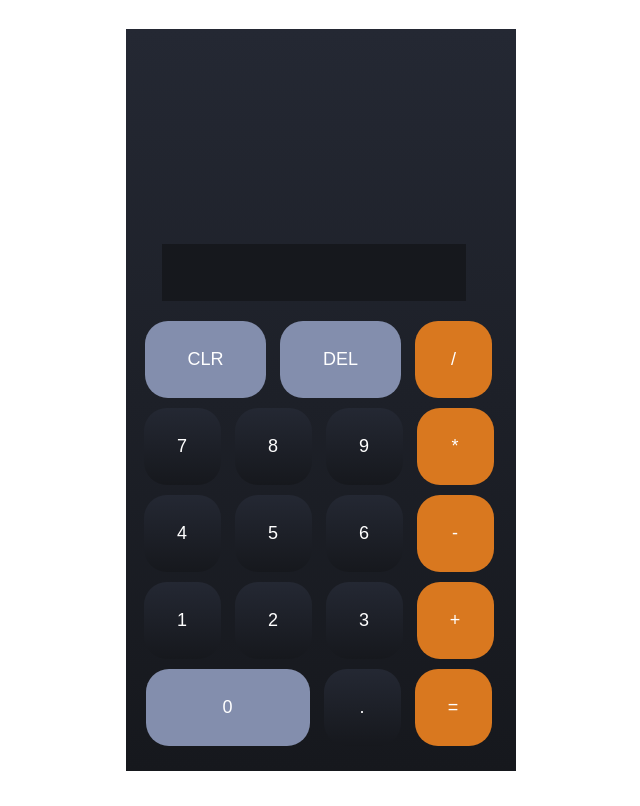
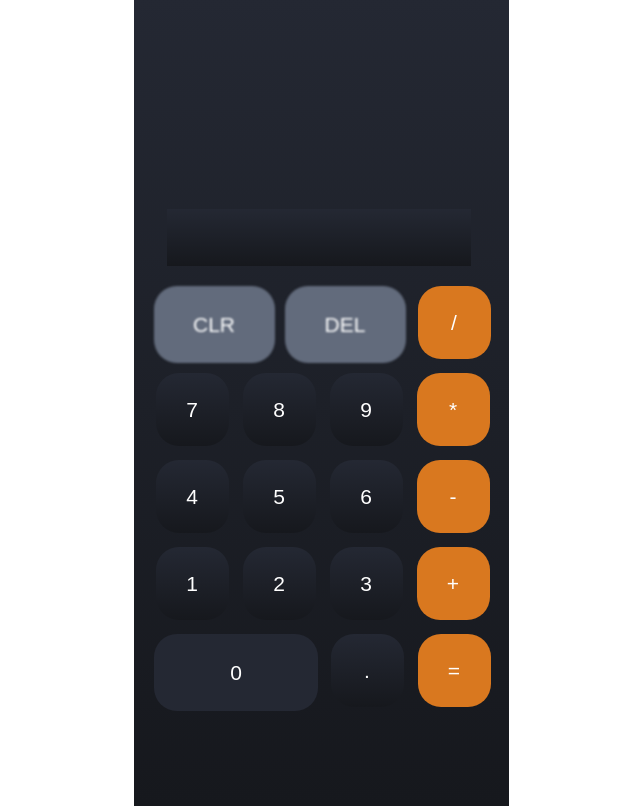
Before and after one commit to Durdona11/conculator, a plain HTML site: page index.html in a window 1280 px wide. Shown: the whole page, without its empty margins (319-959 px from the left). Drawn offline with Linux system fonts and the light colour scheme.

Commit message:
tuzalmadi

```diff
--- a/index.html
+++ b/index.html
@@ -12,28 +12,68 @@
     <div class="calculator">
         <input type="text" id="display" disabled>
         <br>
+        <div class="barcha">
+
+
+        <div class="clr">
             <button class="one" onclick="clearDisplay()">CLR</button>
+        </div>
+        <div class="del">
             <button class="two" onclick="clearDisplay()">DEL</button>
+        </div>
+    <div class="bol">
         <button class="light" onclick="appendToDisplay('/')">/</button>
+    </div>
 
+<div class="yetti">
     <button onclick="appendToDisplay('7')">7</button>
+</div>
+        <div class="sakkiz">
             <button onclick="appendToDisplay('8')">8</button>
+        </div>
+       <div class="toqqiz">
         <button onclick="appendToDisplay('9')">9</button>
+       </div>
+        <div class="kopaytirish">
             <button class="light" onclick="appendToDisplay('*')">*</button>
+        </div>
 
+        <div class="tort">
             <button onclick="appendToDisplay('4')">4</button>
+        </div>
+      <div class="besh">
         <button onclick="appendToDisplay('5')">5</button>
+      </div>
+       <div class="olti">
         <button onclick="appendToDisplay('6')">6</button>
+       </div>
+       <div class="minus">
         <button class="light" onclick="appendToDisplay('-')">-</button>
+       </div>
 
+       <div class="bir">
         <button onclick="appendToDisplay('1')">1</button>
+       </div>
+        <div class="ikki">
             <button onclick="appendToDisplay('2')">2</button>
+        </div>
+        <div class="uch">
             <button onclick="appendToDisplay('3')">3</button>
+        </div>
+        <div class="qoshuv">
             <button class="light" onclick="appendToDisplay('+')">+</button>
+        </div>
 
+        <div class="nol">
             <button class="on" onclick="appendToDisplay('0')">0</button>
+        </div>
+        <div class="butun">
             <button onclick="appendToDisplay('.')">.</button>
+        </div>
+        <div class="natija">
             <button class="light" onclick="calculate()">=</button>
+        </div>
+    </div>
     </div>
 </div>
     <script src="script.js"></script>
--- a/style.scss
+++ b/style.scss
@@ -8,49 +8,151 @@ body {
 }
 .container{
     width: 375px;
-    height: 512px;
+    height: 812px;
     background: linear-gradient(180deg, #242833 0%, #16181D 100%);
-    padding: 215px 15px 15px 0;
+
 }
 
 .calculator {
+    align-items: center;
+    justify-content: center;
     text-align: center;
+
+    padding: 215px 15px 18px 10px;
+}
+.barcha{
+    display: flex;
+    flex-wrap: wrap;
+    gap: 10px;
+    margin-left: 10px;
 }
 
-button {
+ .clr{
+    width: 121px;
+    height: 77px;
+    border-radius: 18px;
+    }
+  .del{
+    width: 121px;
+    height: 77px;
+    border-radius: 18px;
+    }
+    .bol{
     width: 77px;
     height: 77px;
-    font-size: 18px;
+    border-radius: 18px;
+    }
+    .yetti{
+    width: 77px;
+    height: 77px;
+    border-radius: 18px;
+    }
+    .sakkiz{
+    width: 77px;
+    height: 77px;
+    border-radius: 18px;
+    }
+    .toqqiz{
+    width: 77px;
+    height: 77px;
+    border-radius: 18px;
+    }
+    .kopaytirish{
+        width: 77px;
+        height: 77px;
+        border-radius: 18px;
+        }
+        .tort{
+            width: 77px;
+            height: 77px;
+            border-radius: 18px;
+            }
+            .besh{
+                width: 77px;
+                height: 77px;
+                border-radius: 18px;
+                }
+                .olti{
+                    width: 77px;
+                    height: 77px;
+                    border-radius: 18px;
+                    }
+                    .minus{
+                        width: 77px;
+                        height: 77px;
+                        border-radius: 18px;
+                        }
+                        .bir{
+                            width: 77px;
+                            height: 77px;
+                            border-radius: 18px;
+                            }
+                            .ikki{
+                                width: 77px;
+                                height: 77px;
+                                border-radius: 18px;
+                                }
+                                .uch{
+                                    width: 77px;
+                                    height: 77px;
+                                    border-radius: 18px;
+                                    }
+                                    .qoshuv{
+                                        width: 77px;
+                                        height: 77px;
+                                        border-radius: 18px;
+                                        }
+                                        .nol{
+                                            width: 165px;
+                                            height: 77px;
+                                            border-radius: 18px;
+                                            }
+                                            .butun{
+                                                width: 77px;
+                                                height: 77px;
+                                                border-radius: 18px;
+                                                }
+                                                .natija{
+                                                    width: 77px;
+                                                    height: 77px;
+                                                    border-radius: 18px;
+                                                    }
+button {
+    width: 73px;
+    height: 73px;
+    font-size: 21px;
     border-radius: 23px;
-    margin-left: 10px;
     border: none;
     color: #fff;
-    margin-bottom: 10px;
-    // box-shadow: 4px 4px 4px 0px #16181D inset, 3px 3px 10px 0px rgba(57, 62, 81, 0.24);
     background: linear-gradient(180deg, #242833 0%, #16181D 100%);
 }
 .one {
     width: 121px;
     height: 77px;
-    background: #838ead;
+    color: #fff;
+    background: #626B7C;
+    filter: blur(1px);
 }
 .two {
     width: 121px;
     height: 77px;
-    background: #838ead;
+    color: #fff;
+    background: #626B7C;
+    filter: blur(1px);
 }
 .on{
     width: 164px;
     height: 77px;
-    background: #838ead;
+    background: #242833;
 }
 .light{
     background: #D9781F;
 }
 input{
     width: 300px;
-    background-color: #16181D;
+    background: linear-gradient(180deg, #242833 0%, #16181D 100%);
     margin-bottom: 20px;
     font-size: 48px;
     border: none;
+    text-align: right;
 }
```
Also changed, not shown: style.css, 1 other file. Lines whose indentation alone changed are shown as unchanged.
